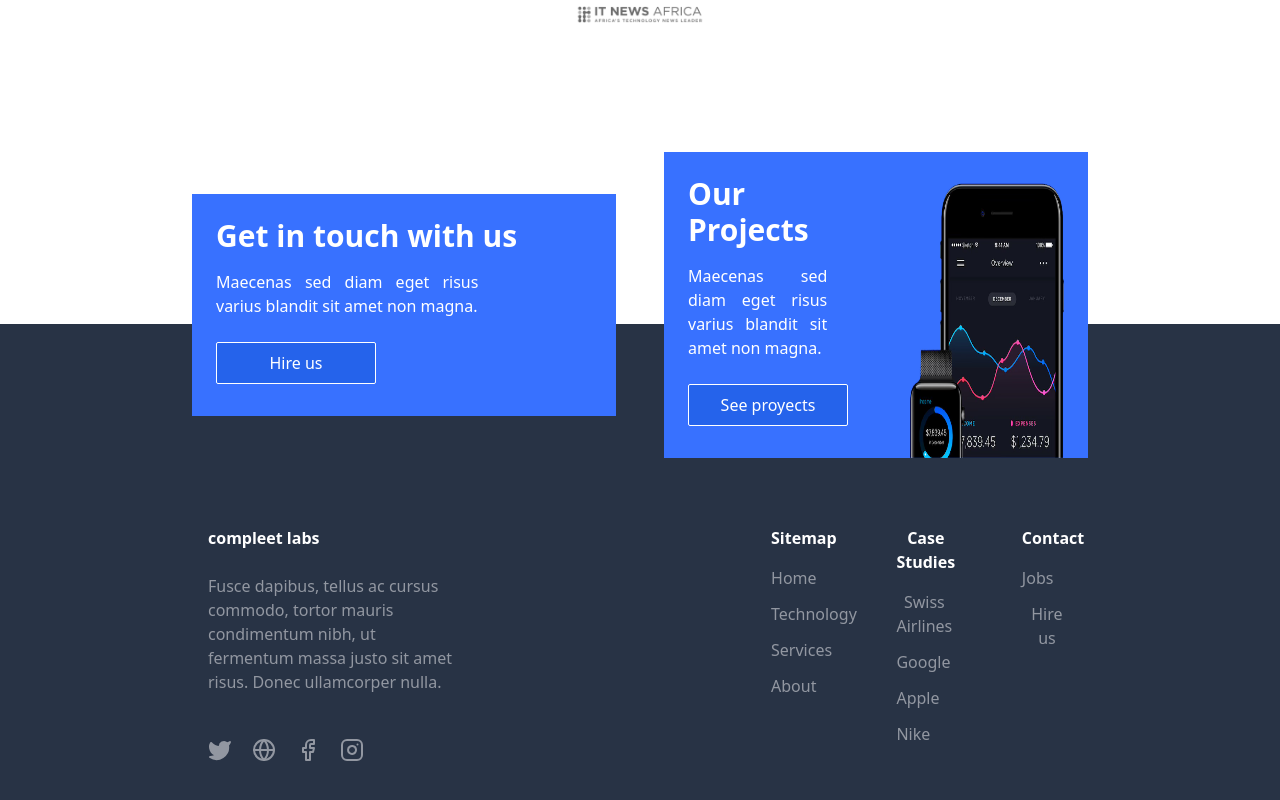
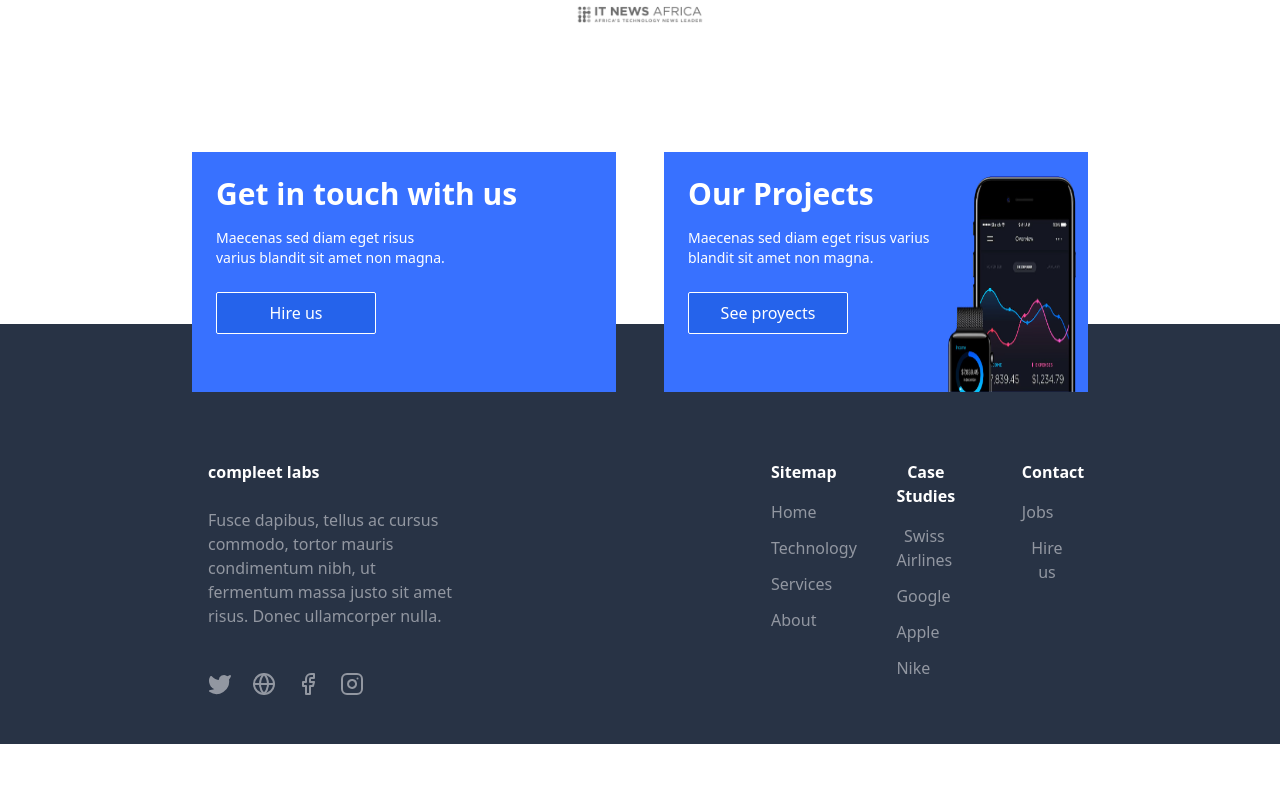
Before and after one commit to savg92/Pixel-perfect, a React (Vite) app: page / in a window 1280 px wide. Shown: the part 2108-2908 px from the top of the page. After the commit the page ends 2852 px from the top, so only its background shows below. Built offline with nearby package versions, Linux system fonts and the light colour scheme.

Commit message:
Update styling and visibility in about and cardAbout components

```diff
--- a/src/components/about.tsx
+++ b/src/components/about.tsx
@@ -4,7 +4,7 @@ import phone from '../assets/phone_watch.png';
 const About = () => {
 	return (
 		<div
-			className='flex flex-col lg:flex-row gap-12 justify-between items-center p-5 px-[15%]'
+			className='flex flex-col lg:flex-row gap-12 justify-between items-start p-5 px-[15%] h-max'
 			id='about'
 		>
 			<CardAbout
@@ -14,7 +14,7 @@ const About = () => {
 				linkText='Hire us'
 				image=''
 				alt=''
-				hidden={true}
+				hidden={false}
 			/>
 			<CardAbout
 				title='Our Projects'
--- a/src/components/cardAbout.tsx
+++ b/src/components/cardAbout.tsx
@@ -17,22 +17,27 @@ const CardAbout = ({
 }) => {
 	console.log('hidden');
 	return (
-		<div className='flex flex-col md:flex-row w-[80%] md:gap-10 bg-[#3871ff] text-white'>
+		<div className='flex flex-col md:flex-row md:w-[90%] bg-[#3871ff] text-white md:h-60'>
 			<div className=' flex gap-4 flex-col py-6 pl-6'>
 				<h1 className='text-3xl font-bold text-start'>{title}</h1>
-				<p className=' w-[80%] text-justify'>{description}</p>
+				{/* <p className=' w-[90%] text-justify'>{description}</p> */}
+				<p
+					className={image ? 'text-pretty text-start text-sm' : 'md:w-[60%] text-pretty text-start text-sm'}
+				>
+					{description}
+				</p>
 				<div className='flex justify-start items-start gap-5'>
 					<button className='bg-blue-600 rounded-sm p-2 hover:bg-blue-700 w-40 flex justify-center items-center gap-2 border-[1px] border-white my-2'>
 						<a href={link}>{linkText}</a>
 					</button>
 				</div>
 			</div>
-			<div className='flex items-end justify-items-center px-2 md:pr-6'>
+			<div className='flex items-end justify-center  md:pr-3 md:justify-norma'>
 				<img
 					src={image}
 					alt={alt}
 					// className='w-64 h-48'
-					className={hidden ? 'hidden' : 'h-[90%] min-w-[60%]'}
+					className={hidden ? 'hidden' : 'w-[40%] md:w-auto md:h-[90%]'}
 				/>
 			</div>
 		</div>
--- a/src/components/cardServices.tsx
+++ b/src/components/cardServices.tsx
@@ -15,7 +15,7 @@ const Card = ({
 		<div className='card flex flex-col justify-center items-center p-7 bg-white shadow-md gap-4  w-96'>
 			<div className='bg-[#3871ff] text-white rounded-full p-3 m-1'>{icon}</div>
 			<h3 className='  font-bold'>{title}</h3>
-			<p className='text-gray-400 text-pretty text-pretty'>{description}</p>
+			<p className='text-gray-400 text-pretty'>{description}</p>
 			<button className='border-2 border-gray-400 text-gray-400 rounded-sm p-2 hover:bg-gray-500 hover:text-white mt-5 w-40'>
 				<a href={link}>Learn more</a>
 			</button>
```
